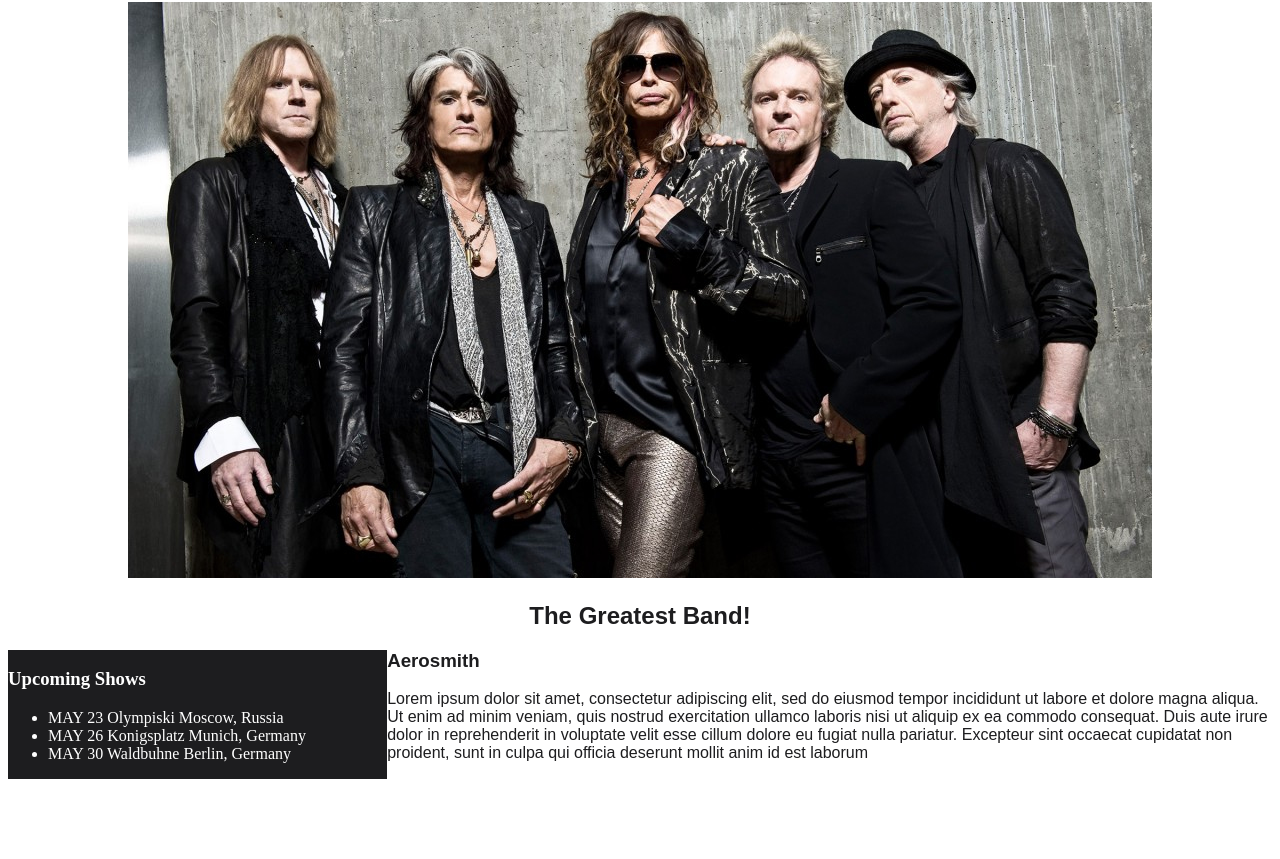
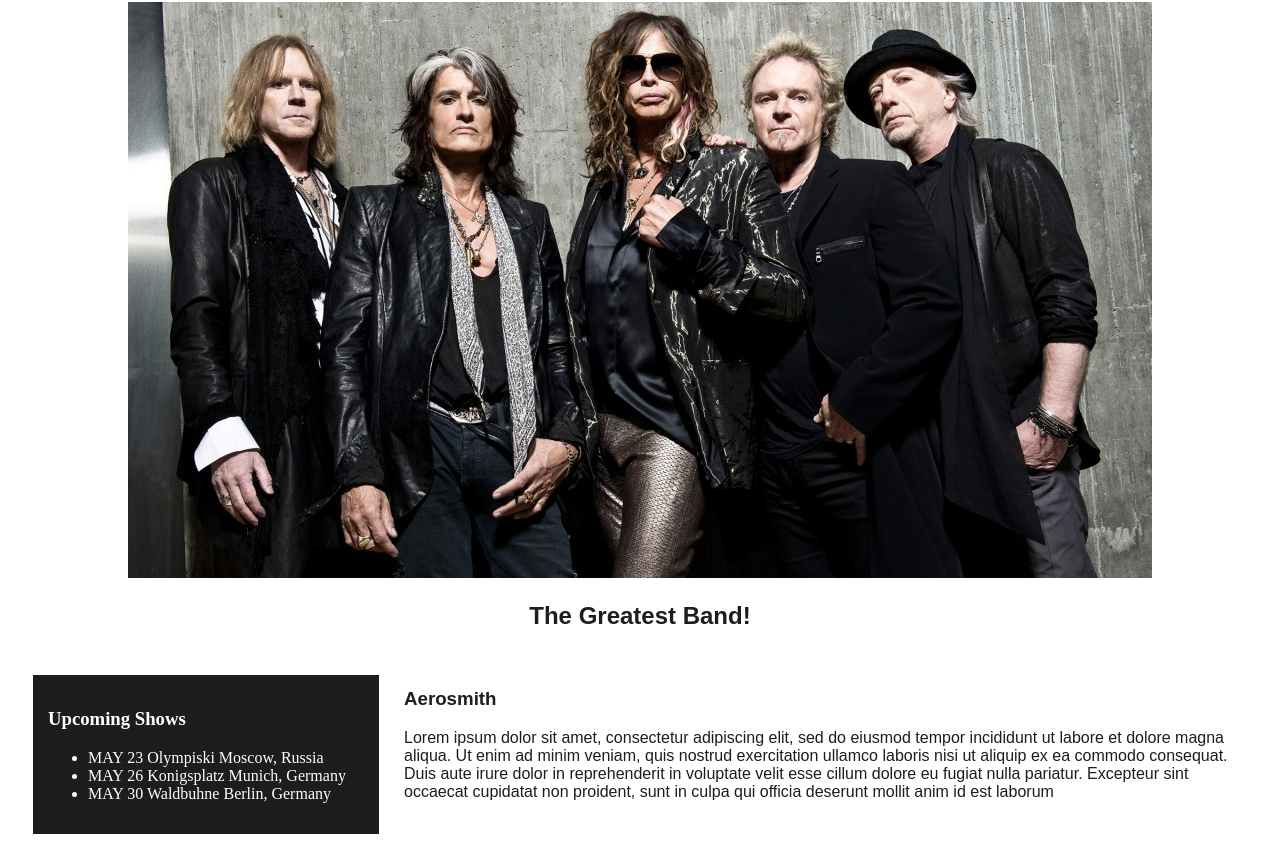
Before and after one commit to jnej/band-website, a plain HTML site: page index.html in a window 1280 px wide. Shown: the part 78-937 px from the top of the page. Before the commit the page ends 857 px from the top, so only its background shows below. Drawn offline with Linux system fonts and the light colour scheme.

Commit message:
Add padding, margins and border to columns

```diff
--- a/css/styles.css
+++ b/css/styles.css
@@ -6,13 +6,19 @@
 
 .sidebar {
   float: left;
-  width: 30%;
+  width: 25%;
   color: white;
   background-color: #1d1d1f;
   text-align: left;
+  border: 15px solid white;
+  padding: 15px;
+  margin: 10px;
 }
 
 .main {
 font-family: sans-serif;
 color: #1d1d1f;
+border: 15px solid white;
+padding: 5px;
+margin: 10px;
 }
```
